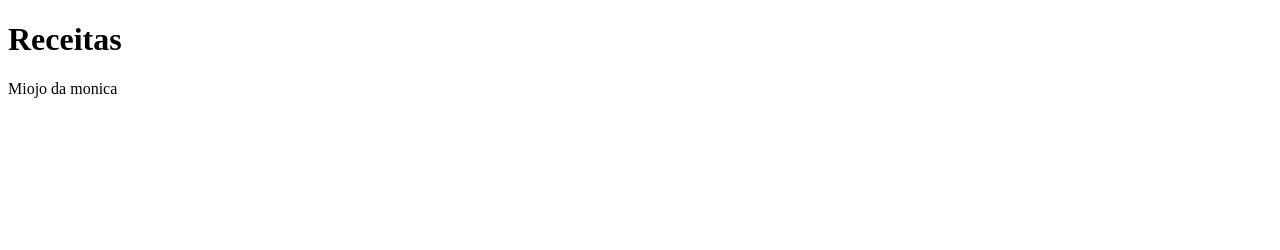
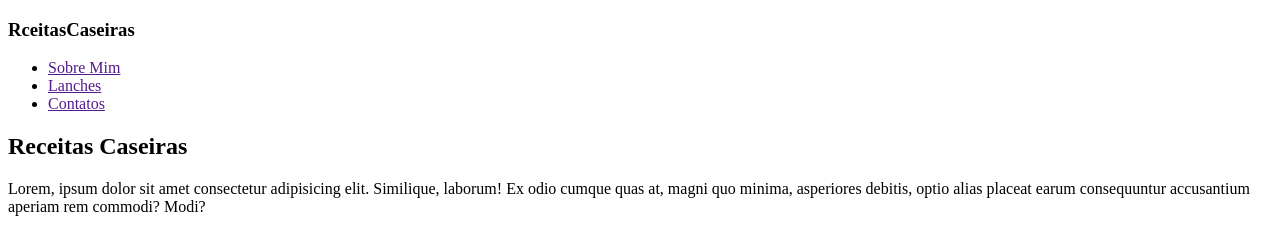
Before and after one commit to silvavit0ria/Receitas, a plain HTML site: page index.html in a window 1280 px wide. Drawn offline with Linux system fonts and the light colour scheme.

Commit message:
Criação da header e main

```diff
--- a/index.html
+++ b/index.html
@@ -6,8 +6,24 @@
     <title>Document</title>
 </head>
 <body>
-    <h1>Receitas</h1>
-    <p>Miojo da monica</p>
+   <header><!--header o cabeçalho da nossa pagina-->
+
+    <h3>RceitasCaseiras</h3>
+
+    <nav><!-- propria para itens de navegação-->
+        <ul>
+            <li><a href=""> Sobre Mim</a></li>
+            <li><a href=""> Lanches</a></li>
+            <li><a href=""> Contatos</a></li>
+        </ul>
+    </nav>
+   </header>
+   <main><!-- conteudo principal fica no main-->
+    <section>
+        <h1>Receitas Caseiras</h1>
+        <p>Lorem, ipsum dolor sit amet consectetur adipisicing elit. Similique, laborum! Ex odio cumque quas at, magni quo minima, asperiores debitis, optio alias placeat earum consequuntur accusantium aperiam rem commodi? Modi?</p>
+    </section>
+   </main>
 
 </body>
 </html>
```
